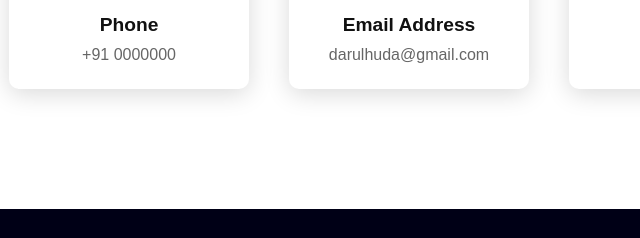
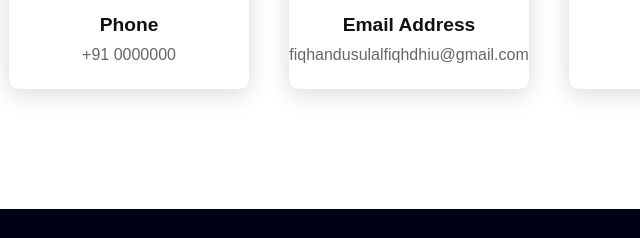
Before and after one commit to dulkifal/shafionweb, a plain HTML site: page index.html in a window 1280 px wide. Shown: the part 3284-3522 px from the top of the page, 491-1131 px from the left. Drawn offline with nearby package versions, Linux system fonts and the light colour scheme.

Commit message:
mail changed

```diff
--- a/index.html
+++ b/index.html
@@ -179,7 +179,7 @@
                     </div>
                     <div class="info">
                         <h3>Email Address</h3>
-                        <span>darulhuda@gmail.com</span>
+                        <span>fiqhandusulalfiqhdhiu@gmail.com</span>
                     </div>
 
                 </div>
```
